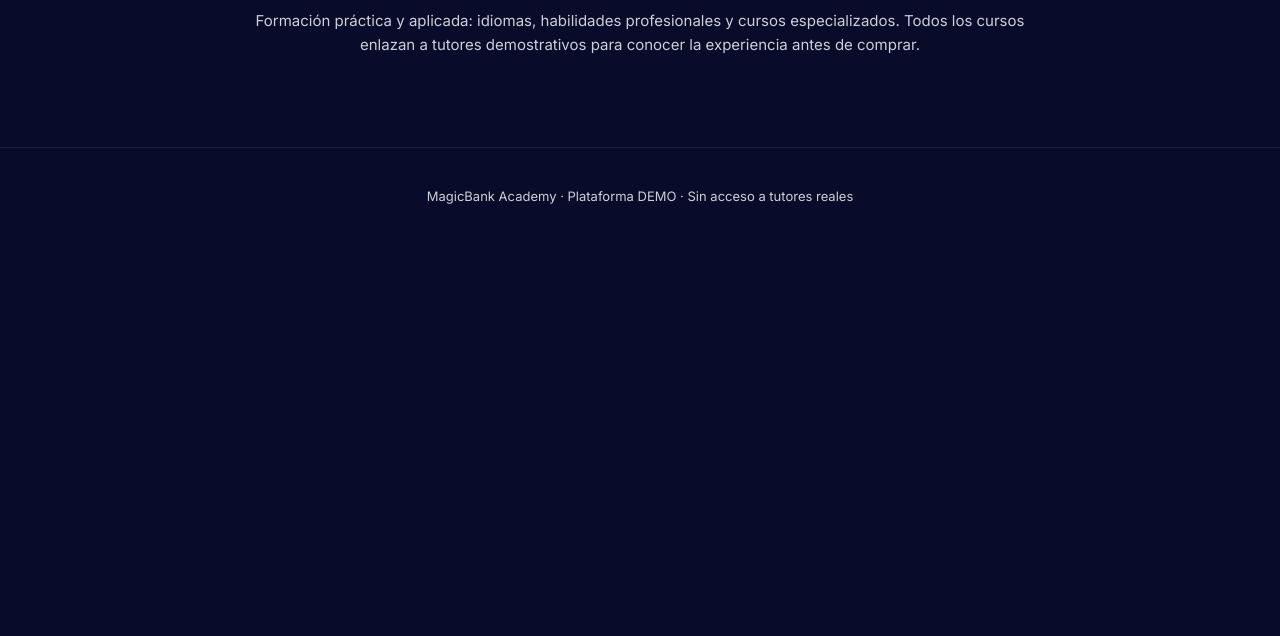
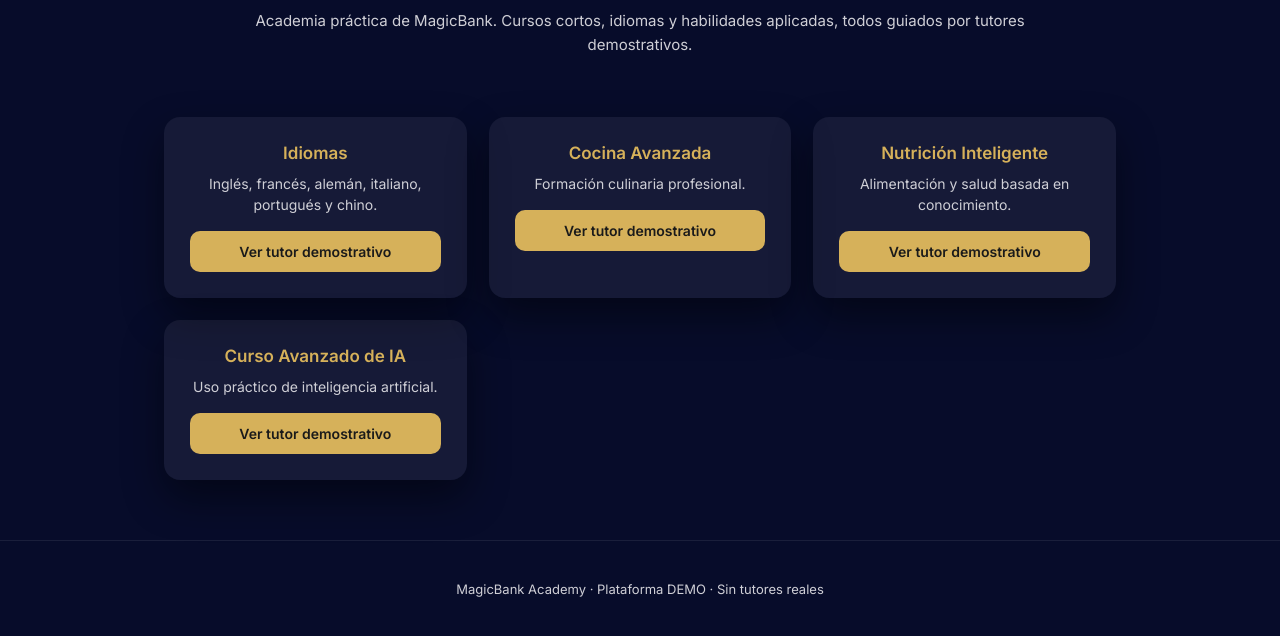
Before and after one commit to Gustpuert/magicbank--demo, a plain HTML site: page academy-demo.html in a window 1280 px wide. Shown: the part 144-780 px from the top of the page. Drawn offline with Linux system fonts and the light colour scheme.

Commit message:
Update academy-demo.html

```diff
--- a/academy-demo.html
+++ b/academy-demo.html
@@ -9,74 +9,112 @@
 
   <style>
     :root {
-      --azul-profundo: #070C2A;
-      --dorado: #D6B15A;
-      --blanco: #FFFFFF;
-      --gris: #CFCFD6;
+      --azul-profundo:#070C2A;
+      --dorado:#D6B15A;
+      --blanco:#FFFFFF;
+      --gris:#CFCFD6;
     }
 
-    * { box-sizing: border-box; margin: 0; padding: 0; }
+    *{box-sizing:border-box;margin:0;padding:0}
 
-    body {
-      font-family: 'Inter', sans-serif;
-      background-color: var(--azul-profundo);
-      color: var(--blanco);
-      min-height: 100vh;
+    body{
+      font-family:'Inter',sans-serif;
+      background:var(--azul-profundo);
+      color:var(--blanco);
+      min-height:100vh;
     }
 
-    nav {
-      padding: 18px;
-      text-align: center;
-      border-bottom: 1px solid rgba(255,255,255,0.1);
+    nav{
+      padding:18px;
+      text-align:center;
+      border-bottom:1px solid rgba(255,255,255,.1);
     }
 
-    nav a {
-      color: var(--dorado);
-      text-decoration: none;
-      margin: 0 10px;
-      font-weight: 500;
-      font-size: 14.5px;
+    nav a{
+      color:var(--dorado);
+      text-decoration:none;
+      margin:0 10px;
+      font-weight:500;
+      font-size:14.5px;
     }
 
-    nav a:hover {
-      text-decoration: underline;
+    header{
+      max-width:1000px;
+      margin:auto;
+      padding:50px 24px 20px;
+      text-align:center;
     }
 
-    header {
-      max-width: 1000px;
-      margin: auto;
-      padding: 50px 24px 30px;
-      text-align: center;
+    header h1{
+      color:var(--dorado);
+      font-size:28px;
+      margin-bottom:12px;
     }
 
-    header h1 {
-      color: var(--dorado);
-      font-size: 28px;
-      margin-bottom: 12px;
+    header p{
+      color:var(--gris);
+      font-size:15px;
+      max-width:820px;
+      margin:auto;
+      line-height:1.6;
     }
 
-    header p {
-      color: var(--gris);
-      font-size: 15px;
-      max-width: 820px;
-      margin: auto;
-      line-height: 1.6;
+    section{
+      max-width:1000px;
+      margin:auto;
+      padding:40px 24px 60px;
     }
 
-    footer {
-      text-align: center;
-      padding: 40px 20px;
-      font-size: 13px;
-      color: var(--gris);
-      border-top: 1px solid rgba(255,255,255,0.08);
-      margin-top: 60px;
+    .grid{
+      display:grid;
+      grid-template-columns:repeat(auto-fit,minmax(260px,1fr));
+      gap:22px;
+    }
+
+    .card{
+      background:rgba(255,255,255,.06);
+      border-radius:16px;
+      padding:26px;
+      box-shadow:0 18px 40px rgba(0,0,0,.45);
+      text-align:center;
+    }
+
+    .card h3{
+      color:var(--dorado);
+      font-size:17px;
+      margin-bottom:10px;
+    }
+
+    .card p{
+      color:var(--gris);
+      font-size:14px;
+      margin-bottom:16px;
+      line-height:1.5;
+    }
+
+    .card a{
+      display:block;
+      padding:12px;
+      border-radius:10px;
+      background:var(--dorado);
+      color:#1A1A1A;
+      text-decoration:none;
+      font-weight:600;
+      font-size:14px;
+    }
+
+    footer{
+      text-align:center;
+      padding:40px 20px;
+      font-size:13px;
+      color:var(--gris);
+      border-top:1px solid rgba(255,255,255,.08);
     }
   </style>
 </head>
 
 <body>
 
-<!-- NAVEGACIÓN CANÓNICA -->
 <nav>
   <a href="https://gustpuert.github.io/magicbank--demo/">Inicio DEMO</a> |
   <a href="https://gustpuert.github.io/magicbank--demo/university-demo.html">University</a> |
@@ -87,14 +125,51 @@
 <header>
   <h1>MagicBank Academy · DEMO</h1>
   <p>
-    Formación práctica y aplicada: idiomas, habilidades profesionales
-    y cursos especializados. Todos los cursos enlazan a tutores
-    demostrativos para conocer la experiencia antes de comprar.
+    Academia práctica de MagicBank. Cursos cortos, idiomas
+    y habilidades aplicadas, todos guiados por tutores demostrativos.
   </p>
 </header>
 
+<section>
+  <div class="grid">
+
+    <div class="card">
+      <h3>Idiomas</h3>
+      <p>Inglés, francés, alemán, italiano, portugués y chino.</p>
+      <a href="https://chatgpt.com/g/g-69672cfa6334819187814f59e45da125-tutor-de-idiomas" target="_blank">
+        Ver tutor demostrativo
+      </a>
+    </div>
+
+    <div class="card">
+      <h3>Cocina Avanzada</h3>
+      <p>Formación culinaria profesional.</p>
+      <a href="https://chatgpt.com/g/g-69685d02115881919b6cf3a7c1ee0b0a-tutor-demostrativo-de-cocina-avanzada" target="_blank">
+        Ver tutor demostrativo
+      </a>
+    </div>
+
+    <div class="card">
+      <h3>Nutrición Inteligente</h3>
+      <p>Alimentación y salud basada en conocimiento.</p>
+      <a href="https://chatgpt.com/g/g-69685ea4ef848191b14cf3efcfedff3d-tutor-demostrativo-de-nutricion-inteligente" target="_blank">
+        Ver tutor demostrativo
+      </a>
+    </div>
+
+    <div class="card">
+      <h3>Curso Avanzado de IA</h3>
+      <p>Uso práctico de inteligencia artificial.</p>
+      <a href="https://chatgpt.com/g/g-6968603712bc8191a82855fe7d3efc5a-tutor-demostrativo-del-curso-de-ia" target="_blank">
+        Ver tutor demostrativo
+      </a>
+    </div>
+
+  </div>
+</section>
+
 <footer>
-  MagicBank Academy · Plataforma DEMO · Sin acceso a tutores reales
+  MagicBank Academy · Plataforma DEMO · Sin tutores reales
 </footer>
 
 </body>
```
